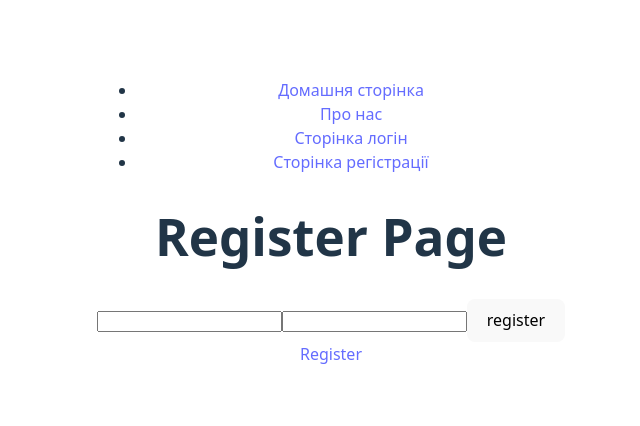
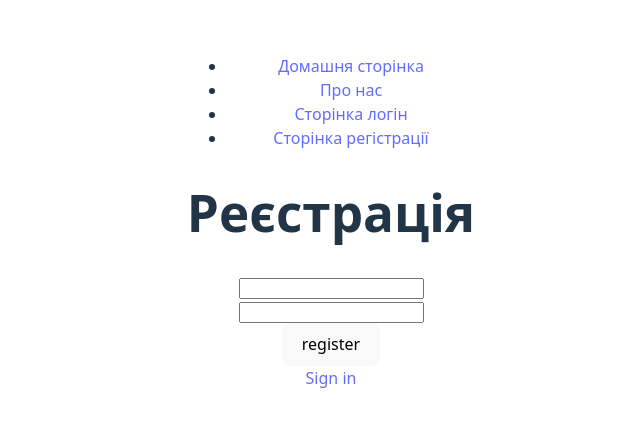
Before and after one commit to Yaroslav0102030405/r4, a React (Vite) app: page /register in a window 1280 px wide. Shown: the part 186-612 px from the top of the page, without its empty margins (309-949 px from the left). Built offline with nearby package versions, Linux system fonts and the light colour scheme; no server answers.

Commit message:
register

```diff
--- a/src/assets/components/navigation/navigation.tsx
+++ b/src/assets/components/navigation/navigation.tsx
@@ -1,6 +1,9 @@
 import { NavLink } from 'react-router'
 import routes from '../../routes/routes'
+import { useAuth } from '../../../hooks/user-auth'
+
 const Navigation = () => {
+    const {isAuth} = useAuth()
   return (
     <>
       <ul>
@@ -20,9 +23,9 @@ const Navigation = () => {
             Про нас
           </NavLink>
         </li>
-          <li>
+        { isAuth ? "" : <> <li>
           <NavLink
-            to={routes.login}
+            to={routes.register}
             className={({ isActive }) => (isActive ? 'active' : '')}
           >
             Сторінка логін
@@ -30,12 +33,28 @@ const Navigation = () => {
         </li>
         <li>
           <NavLink
-            to={routes.register}
+            to={routes.login}
             className={({ isActive }) => (isActive ? 'active' : '')}
           >
             Сторінка регістрації
           </NavLink>
+        </li></>}
+          {/* <li>
+          <NavLink
+            to={routes.register}
+            className={({ isActive }) => (isActive ? 'active' : '')}
+          >
+            Сторінка логін
+          </NavLink>
         </li>
+        <li>
+          <NavLink
+            to={routes.login}
+            className={({ isActive }) => (isActive ? 'active' : '')}
+          >
+            Сторінка регістрації
+          </NavLink>
+        </li> */}
       </ul>
     </>
   )
--- a/src/assets/routes/home.tsx
+++ b/src/assets/routes/home.tsx
@@ -17,7 +17,7 @@ const Home = () => {
           </button>
         </div>
       ) : (
-        <Navigate to="/login" replace />
+        <Navigate to="/register" replace />
       )}
           </>
   )
--- a/src/assets/routes/login.tsx
+++ b/src/assets/routes/login.tsx
@@ -2,10 +2,13 @@ import { Link } from "react-router";
 import Logins from "../../logins";
 
 const Login = () => {
+
+
     return ( <>
-    <h1>Реєстрація</h1>
+    <h1>Війти</h1>
     <Logins />
-    <Link to="/register">Sign in</Link>
+    <Link to="/register">Log in</Link>
+
     </> );
 }
 
--- a/src/assets/routes/register.tsx
+++ b/src/assets/routes/register.tsx
@@ -3,9 +3,9 @@ import SignUp from "../../signUp";
 
 const Register = () => {
     return ( <>
-    <h1>Register Page</h1>
+    <h1>Реєстрація</h1>
     <SignUp />
-    <Link to="/login">Register</Link>
+    <Link to="/login">Sign in</Link>
     </> );
 }
 
--- a/src/form.tsx
+++ b/src/form.tsx
@@ -28,7 +28,9 @@ const Form = ({ title, handleClick }: FormProps) => {
     return ( <>
     <form onSubmit={handleSubmit}>
         <label><input onChange={handleChangeEmail} type="email" value={email}/></label>
+        <br />
         <label><input onChange={handleChangePassword} type="password" value={password}/></label>
+        <br />
         <button type="submit">{title}</button>
         </form></> );
 }
```
